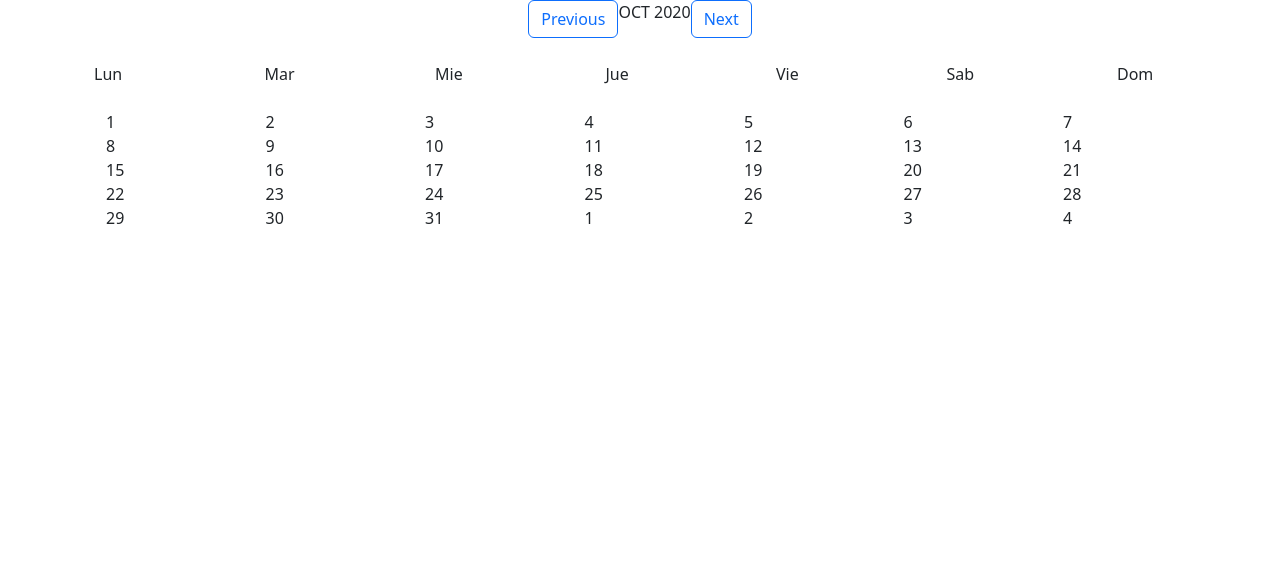
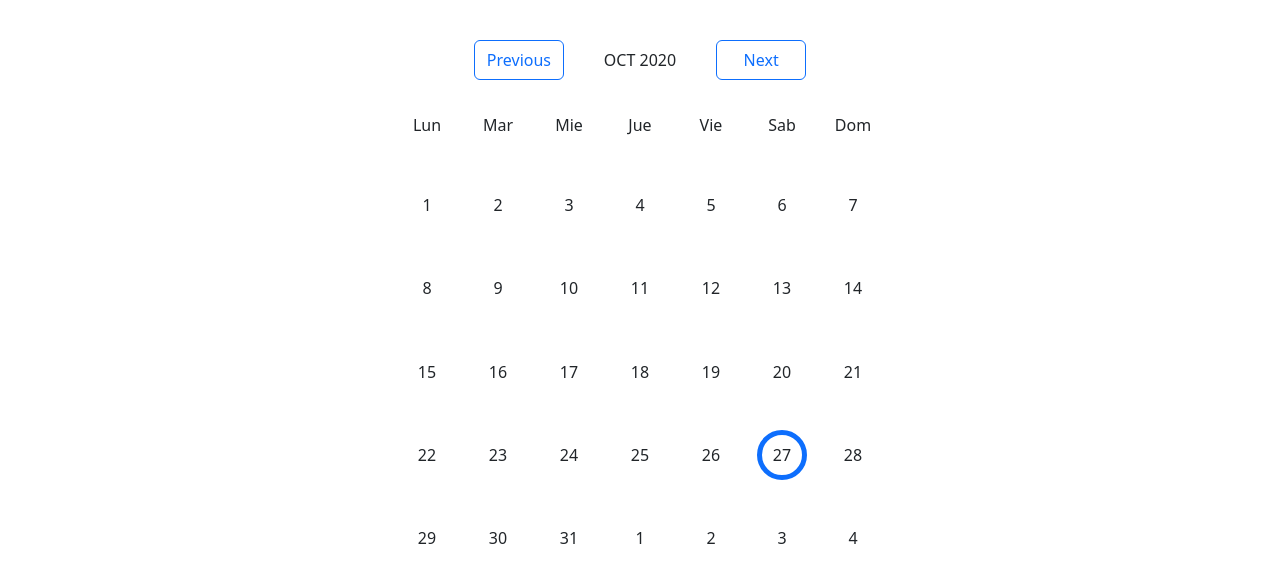
Before and after one commit to RenzoSC/todo_django, a Django app: page / in a window 1280 px wide. Shown: the top 583 px of the page. Run offline with Django 4.2, Linux system fonts and the light colour scheme; some libraries are stand-ins or nearby versions.

Commit message:
some styles

```diff
--- /dev/null
+++ b/ToDo_App/static/css/main.css
@@ -0,0 +1,31 @@
+#cal-body{
+    max-width: 700px;
+    max-height: 700px;
+    width: 500px;
+    height: 500px;
+}
+
+
+.cal-nav{
+    width: 90px;
+}
+
+.cal-day{
+    width: 50px;
+    height: 50px;
+}
+.day-selectable, .select{
+    cursor: pointer;
+}
+.day-selectable:hover{
+    background-color: #0d6efd;
+    color: antiquewhite;
+    border-radius: 50%;
+}
+.select{
+    border: 5px solid #0d6efd;
+    border-radius: 50%;
+}
+.day-no-selectable{
+    cursor: not-allowed;
+}
--- a/ToDo_App/static/js/calendar.js
+++ b/ToDo_App/static/js/calendar.js
@@ -12,17 +12,26 @@ function renderCalendar(date){
     let templateCells = '';
 
     let x=0;
+    templateCells+=`<div class="row justify-content-between p-0 d-flex align-items-end" id="cal-body-head">
+        <div class="col-1 text-center cal-day p-0">Lun</div>
+        <div class="col-1 text-center cal-day p-0">Mar</div>
+        <div class="col-1 text-center cal-day p-0">Mie</div>
+        <div class="col-1 text-center cal-day p-0">Jue</div>
+        <div class="col-1 text-center cal-day p-0">Vie</div>
+        <div class="col-1 text-center cal-day p-0">Sab</div>
+        <div class="col-1 text-center cal-day p-0">Dom</div>
+    </div>`;
     for(let i=0; i<5; i++){
-        templateCells += `<div class="row justify-content-between">`;
+        templateCells += `<div class="row justify-content-between align-items-center text-center p-0">`;
         for(let j=0; j <7; j++){
             if(cells[x].date.date()== moment().get('date') && cells[x].isInCurrentMonth){
                 selectedDate = cells[x].date;
-                templateCells += `<div class="col-1" >${cells[x].date.date()}</div>`;
+                templateCells += `<div class="col-1 cal-day d-flex justify-content-center align-items-center select" >${cells[x].date.date()}</div>`;
             }else{
                 if(cells[x].isInCurrentMonth){
-                    templateCells += `<div class="col-1 day-selectable">${cells[x].date.date()}</div>`;
+                    templateCells += `<div class="col-1 cal-day d-flex justify-content-center align-items-center day-selectable">${cells[x].date.date()}</div>`;
                 }else{
-                    templateCells += `<div class="col-1 day-no-selectable">${cells[x].date.date()}</div>`;
+                    templateCells += `<div class="col-1 cal-day d-flex justify-content-center align-items-center day-no-selectable">${cells[x].date.date()}</div>`;
                 }
             }
             x++;
@@ -59,3 +68,7 @@ function renderCalendar(date){
 
     return cells;
 }
+
+function selectListener(){
+
+}
--- a/ToDo_App/templates/index.html
+++ b/ToDo_App/templates/index.html
@@ -8,27 +8,19 @@
     <meta name="viewport" content="width=device-width, initial-scale=1.0">
     <title>Home</title>
     <link rel="stylesheet" href="{% static 'css/bootstrap.min.css' %}">
+    <link rel="stylesheet" href="{% static 'css/main.css' %}">
 </head>
 <body>
     <div class="container">
-        <div id="calendar-container">
-            <div class=""id="calendar-cont">
+        <div id="calendar-container" class="mt-4">
+            <div class="p-3"id="calendar-cont">
                 <div class="d-flex justify-content-center" id="cal-head-nav">
-                    <button type="button" class="btn btn-outline-primary cal-nav">Previous</button>
-                    <span>OCT 2020</span>
-                    <button type="button" class="btn btn-outline-primary cal-nav">Next</button>
+                    <button type="button" class="btn btn-outline-primary text-center cal-nav mx-4">Previous</button>
+                    <span class="d-flex align-items-center mx-2 p-2">OCT 2020</span>
+                    <button type="button" class="btn btn-outline-primary text-center cal-nav mx-4">Next</button>
                 </div>
-                <div class="container" id="cal-body">
-                    <div class="row justify-content-between my-4" id="cal-body-head">
-                        <div class="col-1">Lun</div>
-                        <div class="col-1">Mar</div>
-                        <div class="col-1">Mie</div>
-                        <div class="col-1">Jue</div>
-                        <div class="col-1">Vie</div>
-                        <div class="col-1">Sab</div>
-                        <div class="col-1">Dom</div>
-                    </div>
-                    <div class="row container" id="cal-body-content">
+                <div class="container d-flex flex-column" id="cal-body">
+                    <div class="row container justify-content-center flex-grow-1  p-0 m-0" id="cal-body-content">
                     </div>
                 </div>
             </div>
```
Also changed, not shown: ToDo_App/migrations/0001_initial.py (added), db.sqlite3. Lines whose indentation alone changed are shown as unchanged.
